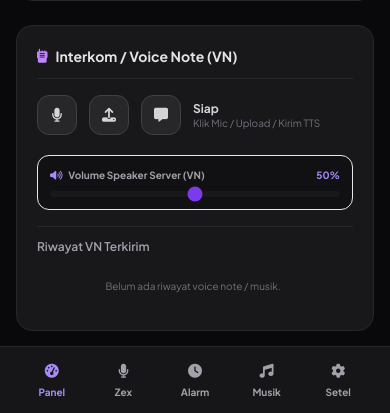
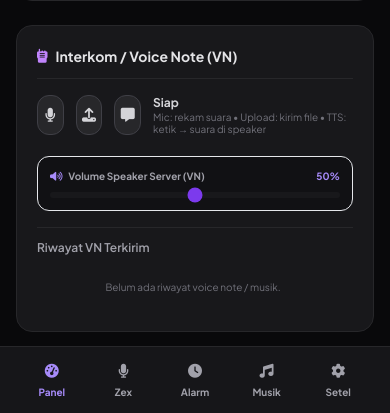
Before and after one commit to callmezext/Smart-Room, a FastAPI app: page / in a window 390 px wide. Shown: the part 430-843 px from the top of the page. Run offline with FastAPI, Linux system fonts and the light colour scheme; data that the repository does not hold is empty; some libraries are stand-ins or nearby versions.

Commit message:
fix: VN TTS panel toggle bug, Whisper STT countdown 10s auto-stop
VN TTS fixes:
- Fix panel toggle (was broken due to hidden+flex Tailwind conflict)
- Use style.display instead of classList for reliable show/hide
- Add clarification: 'suara diputar di speaker server (Pi), bukan browser'
- Update placeholder text and button icon

Whisper STT fixes:
- Add 10-second countdown auto-stop with live counter display
- Status: '🔴 Merekam... 9s (ketuk lagi untuk kirim)'
- Processing: '⏳ Mentranskrip suara...' instead of confusing message
- Show transcription result preview after success
- Stop icon shown during recording (fa-stop vs fa-microphone)
- Properly handle double-tap to stop recording early

```diff
--- a/templates/index.html
+++ b/templates/index.html
@@ -341,7 +341,7 @@
 
             <div class="flex flex-col leading-tight select-none">
               <span id="vnStatusTitle" class="text-xs font-bold text-zinc-300">Siap</span>
-              <span id="vnStatusDesc" class="text-[10px] text-zinc-500">Klik Mic / Upload / Kirim TTS</span>
+              <span id="vnStatusDesc" class="text-[10px] text-zinc-500">Mic: rekam suara • Upload: kirim file • TTS: ketik → suara di speaker</span>
             </div>
 
             <!-- visualizer inside the status row -->
@@ -355,7 +355,11 @@
           </div>
 
           <!-- TTS Panel Input -->
-          <div id="vnTtsPanel" class="hidden bg-zinc-950 border border-zinc-855 rounded-xl p-3 flex flex-col gap-3 transition-all duration-300">
+          <div id="vnTtsPanel" class="hidden bg-zinc-950 border border-zinc-800 rounded-xl p-3 flex-col gap-3 transition-all duration-300">
+            <p class="text-[10px] text-amber-400 flex items-center gap-1.5">
+              <i class="fa-solid fa-speaker text-amber-400"></i>
+              Suara akan diputar di <strong>speaker server (Pi)</strong>, bukan di browser.
+            </p>
             <div class="flex gap-2 items-center">
               <span class="text-[11px] font-bold text-purple-400 shrink-0">Suara:</span>
               <select id="vnTtsLang" class="flex-1 bg-zinc-900 border border-zinc-855 text-zinc-300 rounded-lg text-xs p-1.5 outline-none focus:ring-1 focus:ring-purple-500">
@@ -368,8 +372,10 @@
               </select>
             </div>
             <div class="flex gap-2">
-              <textarea id="vnTtsText" placeholder="Ketik teks yang ingin diubah menjadi suara..." rows="2" class="flex-1 bg-zinc-900 border border-zinc-855 text-zinc-200 rounded-lg p-2 text-xs outline-none focus:ring-1 focus:ring-purple-500 resize-none"></textarea>
-              <button id="vnTtsSubmit" class="bg-purple-600 hover:bg-purple-500 text-white px-3 py-2 rounded-lg text-xs font-bold transition-all shrink-0 flex items-center justify-center">Kirim</button>
+              <textarea id="vnTtsText" placeholder="Ketik teks yang ingin diputar di speaker kamar..." rows="2" class="flex-1 bg-zinc-900 border border-zinc-855 text-zinc-200 rounded-lg p-2 text-xs outline-none focus:ring-1 focus:ring-purple-500 resize-none"></textarea>
+              <button id="vnTtsSubmit" class="bg-purple-600 hover:bg-purple-500 text-white px-3 py-2 rounded-lg text-xs font-bold transition-all shrink-0 flex items-center justify-center gap-1">
+                <i class="fa-solid fa-volume-high"></i> Putar
+              </button>
             </div>
           </div>
 
@@ -2766,8 +2772,18 @@
 
     // --- WHISPER STT RECORDING ---
     let _whisperChunks = [];
+    let _whisperCountdown = null;
+    const WHISPER_MAX_SECONDS = 10;
+
     async function startWhisperRecording() {
-      if (isMinaListening || isMinaProcessing) return;
+      if (isMinaListening || isMinaProcessing) {
+        // If already recording, stop it
+        if (window._whisperRecorder && window._whisperRecorder.state === 'recording') {
+          clearInterval(_whisperCountdown);
+          window._whisperRecorder.stop();
+        }
+        return;
+      }
       let stream;
       try {
         stream = await navigator.mediaDevices.getUserMedia({ audio: true });
@@ -2780,20 +2796,37 @@
       window._whisperRecorder = recorder;
       isMinaListening = true;
       isRecording = true;
+
+      // UI: recording state
       document.getElementById("minaBigMicBtn")?.classList.add("recording-vn");
       const micIcon = document.getElementById("minaBigMicIcon");
-      if (micIcon) micIcon.className = "fa-solid fa-square text-zinc-300 text-2xl animate-pulse";
+      if (micIcon) micIcon.className = "fa-solid fa-stop text-white text-2xl";
       document.getElementById("minaMicRing")?.classList.remove("opacity-0", "scale-90");
       document.getElementById("minaMicRing")?.classList.add("opacity-100", "scale-110", "pulsing-mic");
-      const statusText = document.getElementById("minaMicStatus");
-      if (statusText) statusText.textContent = "Merekam... (ketuk lagi untuk berhenti)";
       document.getElementById("minaWaveform")?.classList.remove("hidden");
       document.getElementById("minaWaveform")?.classList.add("flex");
+
+      // Countdown timer
+      let secsLeft = WHISPER_MAX_SECONDS;
+      const statusText = document.getElementById("minaMicStatus");
+      const updateCountdown = () => {
+        if (statusText) statusText.textContent = `🔴 Merekam... ${secsLeft}s (ketuk lagi untuk kirim)`;
+        secsLeft--;
+        if (secsLeft < 0) {
+          clearInterval(_whisperCountdown);
+          if (recorder.state === 'recording') recorder.stop();
+        }
+      };
+      updateCountdown();
+      _whisperCountdown = setInterval(updateCountdown, 1000);
+
       recorder.ondataavailable = e => { if (e.data.size > 0) _whisperChunks.push(e.data); };
       recorder.onstop = async () => {
+        clearInterval(_whisperCountdown);
         isMinaListening = false;
         isRecording = false;
-        document.getElementById("micBtn").className = "w-10 h-10 rounded-xl bg-zinc-800 hover:bg-zinc-700 text-zinc-300 flex items-center justify-center shrink-0 border border-zinc-700 transition-all active:scale-90";
+
+        // Reset UI
         document.getElementById("minaBigMicBtn")?.classList.remove("recording-vn");
         const micIcon2 = document.getElementById("minaBigMicIcon");
         if (micIcon2) micIcon2.className = "fa-solid fa-microphone text-zinc-300 text-2xl";
@@ -2801,9 +2834,16 @@
         document.getElementById("minaMicRing")?.classList.remove("opacity-100", "scale-110", "pulsing-mic");
         document.getElementById("minaWaveform")?.classList.add("hidden");
         stream.getTracks().forEach(t => t.stop());
-        if (_whisperChunks.length === 0) return;
-        const statusText2 = document.getElementById("minaMicStatus");
-        if (statusText2) statusText2.textContent = "Zex sedang mendengarkan (Whisper)...";
+
+        if (_whisperChunks.length === 0) {
+          if (statusText) statusText.textContent = "Ketuk mic untuk berbicara";
+          return;
+        }
+
+        // Processing state
+        if (statusText) statusText.textContent = "⏳ Mentranskrip suara...";
+        isMinaProcessing = true;
+
         try {
           const blob = new Blob(_whisperChunks, { type: "audio/webm" });
           const formData = new FormData();
@@ -2812,19 +2852,21 @@
           const data = await res.json();
           const transcript = (data.transcript || "").trim();
           if (transcript) {
-            if (statusText2) statusText2.textContent = "Selesai mendengarkan...";
+            if (statusText) statusText.textContent = `✅ "${transcript.substring(0, 30)}${transcript.length > 30 ? '...' : ''}"`;
             processMinaVoiceInput(transcript);
           } else {
-            if (statusText2) statusText2.textContent = "Ketuk mic untuk berbicara";
+            isMinaProcessing = false;
+            if (statusText) statusText.textContent = "⚠️ Suara tidak terdeteksi, coba lagi";
           }
         } catch (err) {
           console.error("Whisper STT error:", err);
-          if (statusText2) statusText2.textContent = "⚠️ Whisper gagal, coba lagi";
+          isMinaProcessing = false;
+          if (statusText) statusText.textContent = "⚠️ Whisper gagal — coba lagi";
         }
       };
       recorder.start();
-      document.getElementById("micBtn").className = "w-10 h-10 rounded-xl bg-red-600 hover:bg-red-500 text-white flex items-center justify-center shrink-0 transition-all pulsing-mic border border-red-500";
-    }
+    }
+
 
     async function processMinaVoiceInput(transcript) {
       const mode = document.getElementById("minaModeSelect").value;
@@ -3388,12 +3430,13 @@
 
       // TTS Panel Toggle
       vnTtsBtn?.addEventListener('click', () => {
-        const isHidden = vnTtsPanel.classList.contains('hidden');
+        const isHidden = vnTtsPanel.style.display === 'none' || vnTtsPanel.style.display === '';
         if (isHidden) {
-          vnTtsPanel.classList.remove('hidden');
+          vnTtsPanel.style.display = 'flex';
+          vnTtsPanel.style.flexDirection = 'column';
           vnTtsText?.focus();
         } else {
-          vnTtsPanel.classList.add('hidden');
+          vnTtsPanel.style.display = 'none';
           if (vnTtsText) vnTtsText.value = '';
         }
       });
```
